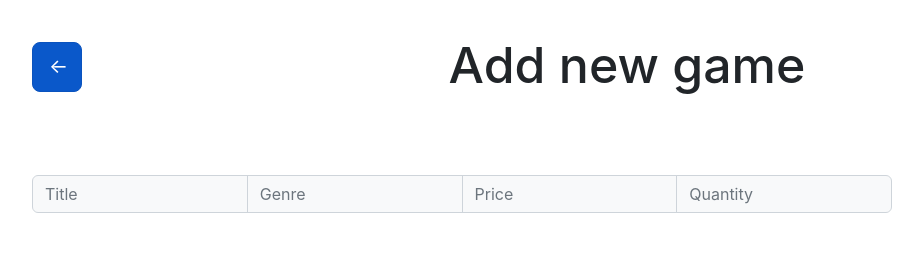
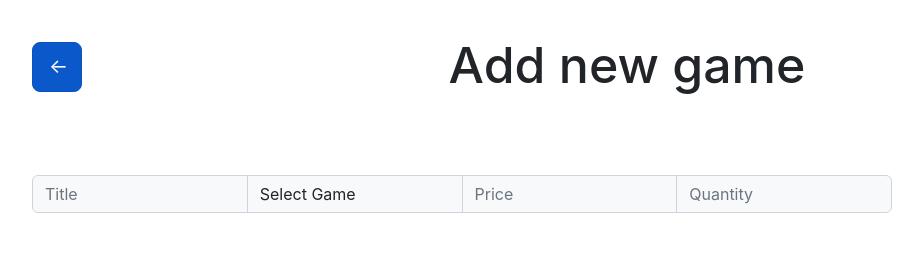
Before and after one commit to GaryC3/BizarreBazaar, a React (Create React App) app in the folder spring-with-react-main/react-frontend-project-two/project-two/: page /merchant in a window 1280 px wide. Shown: the top 265 px of the page, without its empty margins (13-936 px from the left). Built offline with nearby package versions, Linux system fonts and the light colour scheme; no server answers.

Commit message:
Update MNew.jsx

```diff
--- a/spring-with-react-main/react-frontend-project-two/project-two/src/components/merchant/MNew.jsx
+++ b/spring-with-react-main/react-frontend-project-two/project-two/src/components/merchant/MNew.jsx
@@ -8,18 +8,20 @@ export const MNew = () => {
     const priceRef = useRef();
     const quantityRef = useRef();
     const descriptionRef = useRef();
+    var select;
 
     const handleSubmit = async (e) =>{
         try{
             e.preventDefault();
+
             await axios.post(`http://localhost:8080/gameList`, {
 
                 title: titleRef.current.value,
                 description: descriptionRef.current.value,
                 price: priceRef.current.value,
                 inventory: quantityRef.current.value,
-                discount:{
-                    genre: genreRef.current.value
+                discount :{
+                    genre: document.getElementById('genre').options[document.getElementById('genre').selectedIndex].value
                 }
 
             });
@@ -34,19 +36,21 @@ export const MNew = () => {
             console.log(err);
         }
     }
+
+
     return(
         <>
         <div class="input-group mb-3 long">
             <input type="text" class="form-control bg-light" placeholder="Title" aria-label="title" id="title" ref={titleRef} required  />
-            <input type="text" class="form-control bg-light" placeholder="Genre" aria-label="genre" id="genre" ref={genreRef} required />
-            {/* <select class="form-control bg-light" searchable="Search here..">
-                <option id="genre" ref={genreRef} required value="" disabled selected>Select Game</option>
-                <option value={genreRef}>action</option>
+            {/* <input type="text" class="form-control bg-light" placeholder="Genre" aria-label="genre" id="genre" ref={genreRef} required /> */}
+            <select class="form-control bg-light" searchable="Search here.." name="genre" id="genre">
+                <option id="genre" required value="" disabled selected>Select Game</option>
+                <option value="action">action</option>
                 <option value="2">b</option>
                 <option value="3">c</option>
                 <option value="4">d</option>
-                <option value={genreRef} >e</option>
-            </select> */}
+                <option value="e" >e</option>
+            </select>
             <input type="number" class="form-control bg-light" placeholder="Price" ara-label="price" id="price" ref={priceRef} required  />
             <input type="number" class="form-control bg-light" placeholder="Quantity" ara-label="quantity" id="quantity" ref={quantityRef} required />
         </div>
@@ -60,9 +64,15 @@ export const MNew = () => {
                 </div>
 
         </div>
+
+
         </>
+
 
 
     );
 
+
+
+
 }
```
